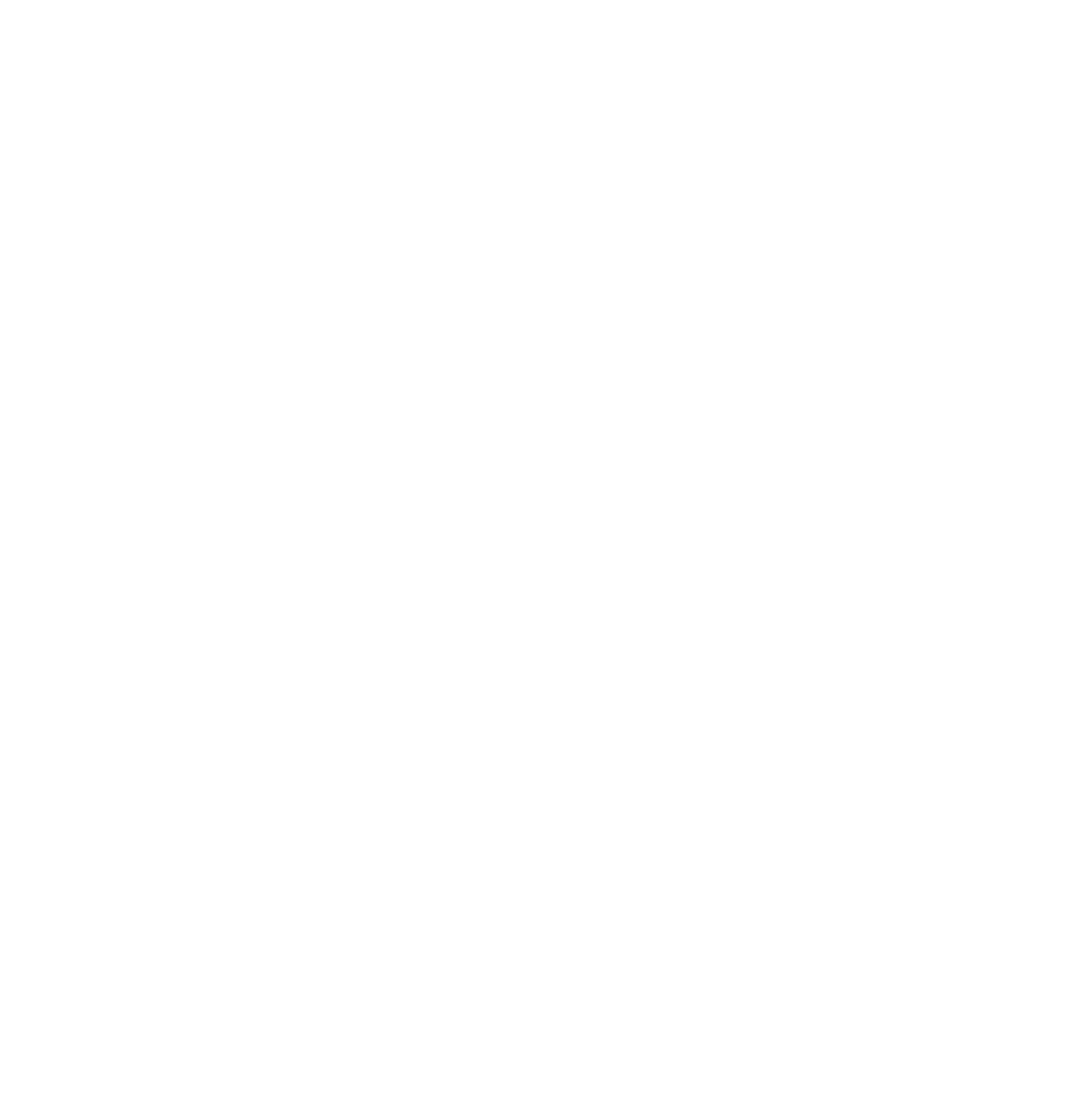
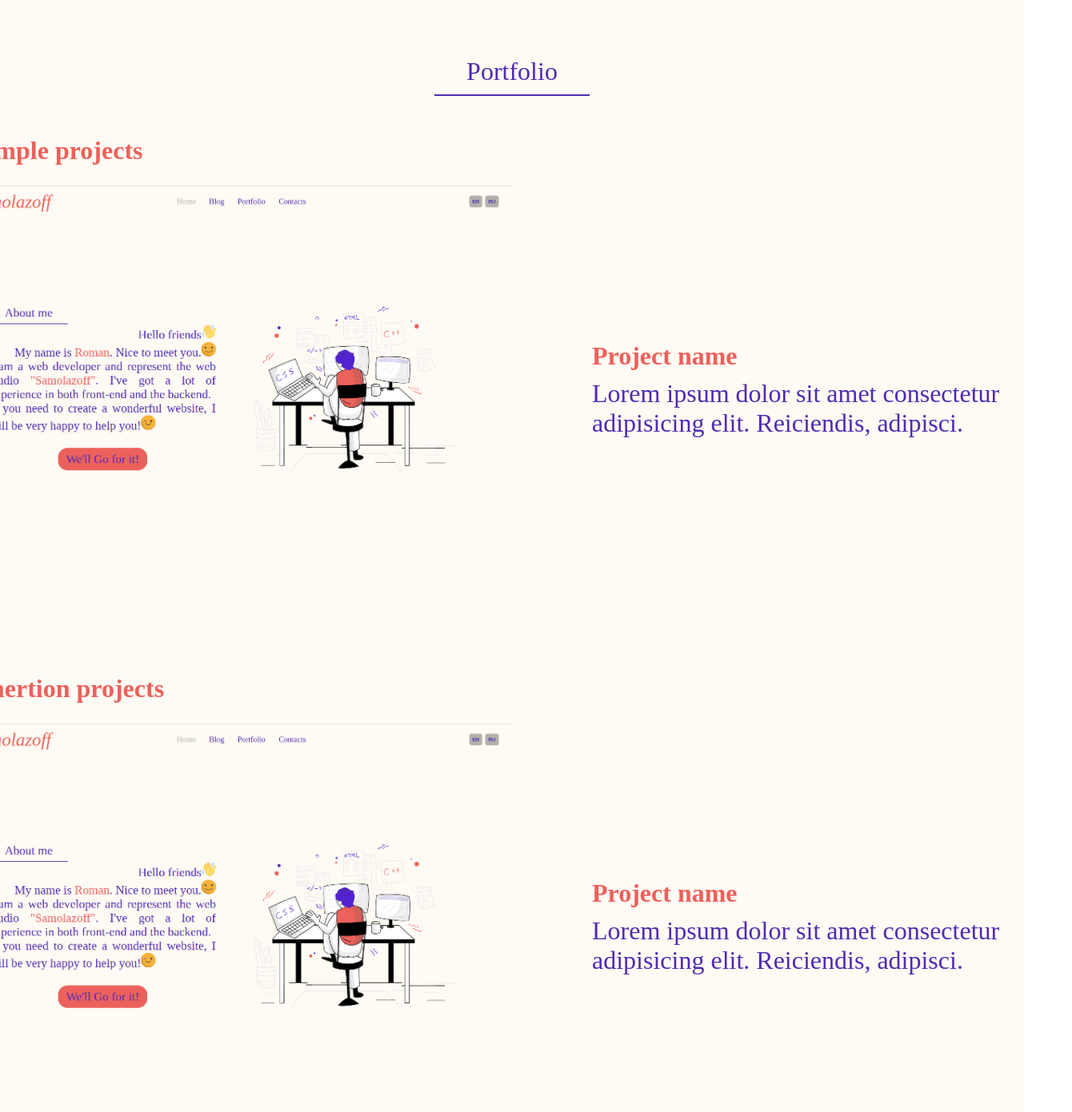
Before and after one commit to samolazoff/Portfolio, a React (Create React App) app: page /portfolio in a window 1280 px wide. Before the commit this address had no page. Shown: the part 69-1460 px from the top of the page at 80% size, 1340 px wide, since content can reach past the window. Before the commit the page ends 800 px from the top, so only its background shows below. Built offline with nearby package versions, Linux system fonts and the light colour scheme.

Commit message:
Create conseption of Bloc Portfolio

```diff
--- a/src/App.js
+++ b/src/App.js
@@ -5,6 +5,7 @@ import {BrowserRouter, Routes, Route} from 'react-router';
 import Layout from './pages/Layout/Layout';
 import Home from './pages/Home/Home';
 import Blog from './pages/Blog/Blog';
+import Portfolio from './pages/Portfolio/Portfolio';
 
 function App() {
 return (
@@ -13,6 +14,7 @@ return (
             <Route path='/' element={<Layout></Layout>}>
                 <Route index element={<Home></Home>}/>
                 <Route path='/blog' element={<Blog></Blog>}/>
+                <Route path='/portfolio' element={<Portfolio></Portfolio>}/>
             </Route>
         </Routes>
     </BrowserRouter>
--- /dev/null
+++ b/src/pages/Portfolio/Portfolio.jsx
@@ -0,0 +1,45 @@
+import './Portfolio.scss';
+
+import imgSite from '../../static/img/Screenshot from 2025-01-14 19-50-59.png';
+
+import {Link} from 'react-router';
+
+const Portfolio = () => {
+    return (
+        <section className="page-portfolio container container_page">
+            <h2 className="title-block">Portfolio</h2>
+            <div className="page-portfolio-box">
+                <h3 className="page-portfolio-box__title">Example projects</h3>
+                <Link className="page-portfolio-box-project" to='/'>
+                    <img src={imgSite} alt="img site" className="project__img" />
+                    <div className="project-description">
+                        <h4 className="project__name">Project name</h4>
+                        <p className="project__description">Lorem ipsum dolor sit amet consectetur adipisicing elit. Reiciendis, adipisci.</p>
+                    </div>
+                </Link>
+            </div>
+            <div className="page-portfolio-box">
+                <h3 className="page-portfolio-box__title">Comertion projects</h3>
+                <Link className="page-portfolio-box-project" to='/'>
+                    <img src={imgSite} alt="img site" className="project__img" />
+                    <div className="project-description">
+                        <h4 className="project__name">Project name</h4>
+                        <p className="project__description">Lorem ipsum dolor sit amet consectetur adipisicing elit. Reiciendis, adipisci.</p>
+                    </div>
+                </Link>
+            </div>
+            <div className="page-portfolio-box">
+                <h3 className="page-portfolio-box__title">Student projects</h3>
+                <Link className="page-portfolio-box-project" to='/'>
+                    <img src={imgSite} alt="img site" className="project__img" />
+                    <div className="project-description">
+                        <h4 className="project__name">Project name</h4>
+                        <p className="project__description">Lorem ipsum dolor sit amet consectetur adipisicing elit. Reiciendis, adipisci.</p>
+                    </div>
+                </Link>
+            </div>
+        </section>
+    );
+};
+
+export default Portfolio;
--- /dev/null
+++ b/src/pages/Portfolio/Portfolio.scss
@@ -0,0 +1,44 @@
+@import '../../styles/Variables.scss';
+
+.page-portfolio {
+    display: flex;
+    flex-direction: column;
+    justify-content: center;
+    align-items: center;
+    margin-bottom: 50px;
+    &-box{
+        display: flex;
+        flex-direction: column;
+        justify-content: flex-start;
+        align-items: flex-start;
+        margin-bottom: 50px;
+        &__title{
+            margin-top: 50px;
+            font-size: 2rem;
+            color: map-get($txt-colors, "important");
+        }
+        &-project{
+            display: flex;
+            justify-content: center;
+            align-items: center;
+            margin-top: 25px;
+            gap: 100px;
+            .project__img{
+                width: 50%;
+            }
+            .project-description{
+                display: flex;
+                flex-direction: column;
+                justify-content: flex-start;
+                align-items: flex-start;
+                gap: 10px;
+                font-size: 2rem;
+                color: map-get($txt-colors, "primery");
+                .project__name{
+                    color: map-get($txt-colors, "important");
+                }
+            }
+
+        }
+    }
+}
```
Also changed, not shown: src/static/img/Screenshot from 2025-01-14 19-50-59.png (added).
